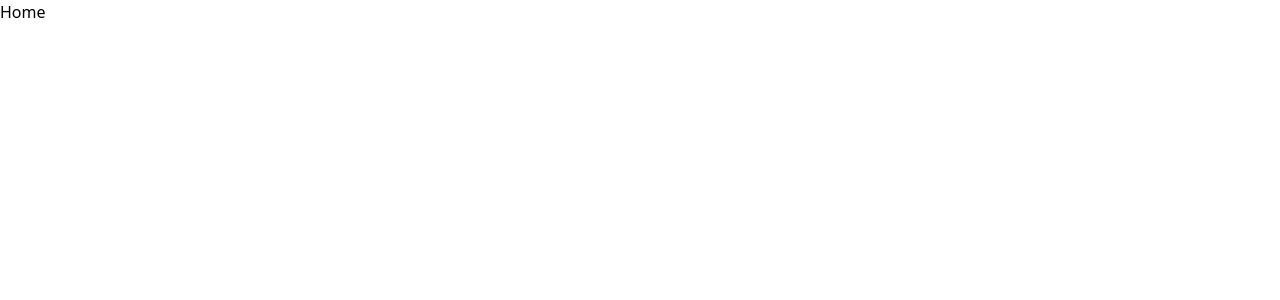
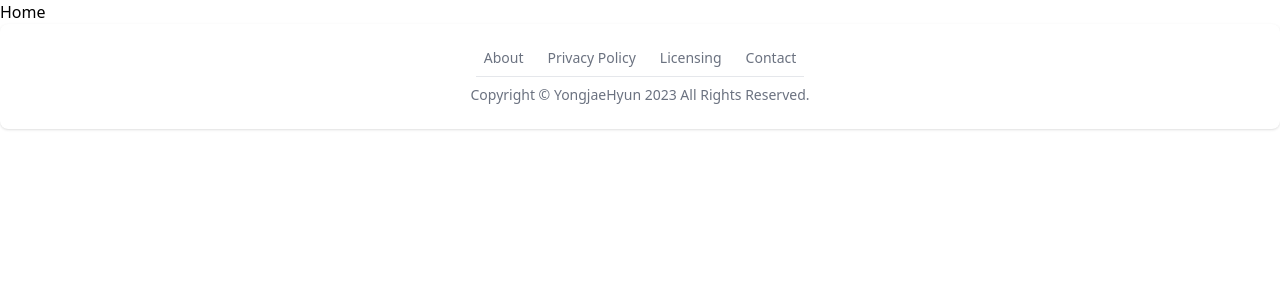
Before and after one commit to YongJaeHyun/room-brokerage-webapp, a Next.js app: page / in a window 1280 px wide. Shown: the top 300 px of the page. Built offline with nearby package versions, Linux system fonts and the light colour scheme.

Commit message:
[DEV 2] footer 추가

```diff
--- /dev/null
+++ b/src/components/Footer.js
@@ -0,0 +1,35 @@
+const Footer = () => {
+    return (
+      <footer className="bg-white rounded-lg shadow dark:bg-gray-800">
+        <div className="w-full mx-auto max-w-screen-xl p-4 flex items-center flex-col">
+          <ul className="flex flex-wrap items-center mt-3 text-sm font-medium text-gray-500 dark:text-gray-400 sm:mt-0 p-2 border-b-[1px]">
+            <li>
+              <a href="#" className="mr-4 hover:underline md:mr-6 ">
+                About
+              </a>
+            </li>
+            <li>
+              <a href="#" className="mr-4 hover:underline md:mr-6">
+                Privacy Policy
+              </a>
+            </li>
+            <li>
+              <a href="#" className="mr-4 hover:underline md:mr-6">
+                Licensing
+              </a>
+            </li>
+            <li>
+              <a href="#" className="hover:underline">
+                Contact
+              </a>
+            </li>
+          </ul>
+          <p className="text-sm text-gray-500 sm:text-center dark:text-gray-400 p-2">
+            Copyright © YongjaeHyun 2023 All Rights Reserved.
+          </p>
+        </div>
+      </footer>
+    );
+  };
+
+  export default Footer;
--- a/src/pages/_app.tsx
+++ b/src/pages/_app.tsx
@@ -1,6 +1,12 @@
 import "@/styles/globals.css";
 import type { AppProps } from "next/app";
+import Footer from "../components/Footer";
 
 export default function App({ Component, pageProps }: AppProps) {
-  return <Component {...pageProps} />;
+  return (
+    <>
+      <Component {...pageProps} />
+      <Footer />
+    </>
+  );
 }
```
